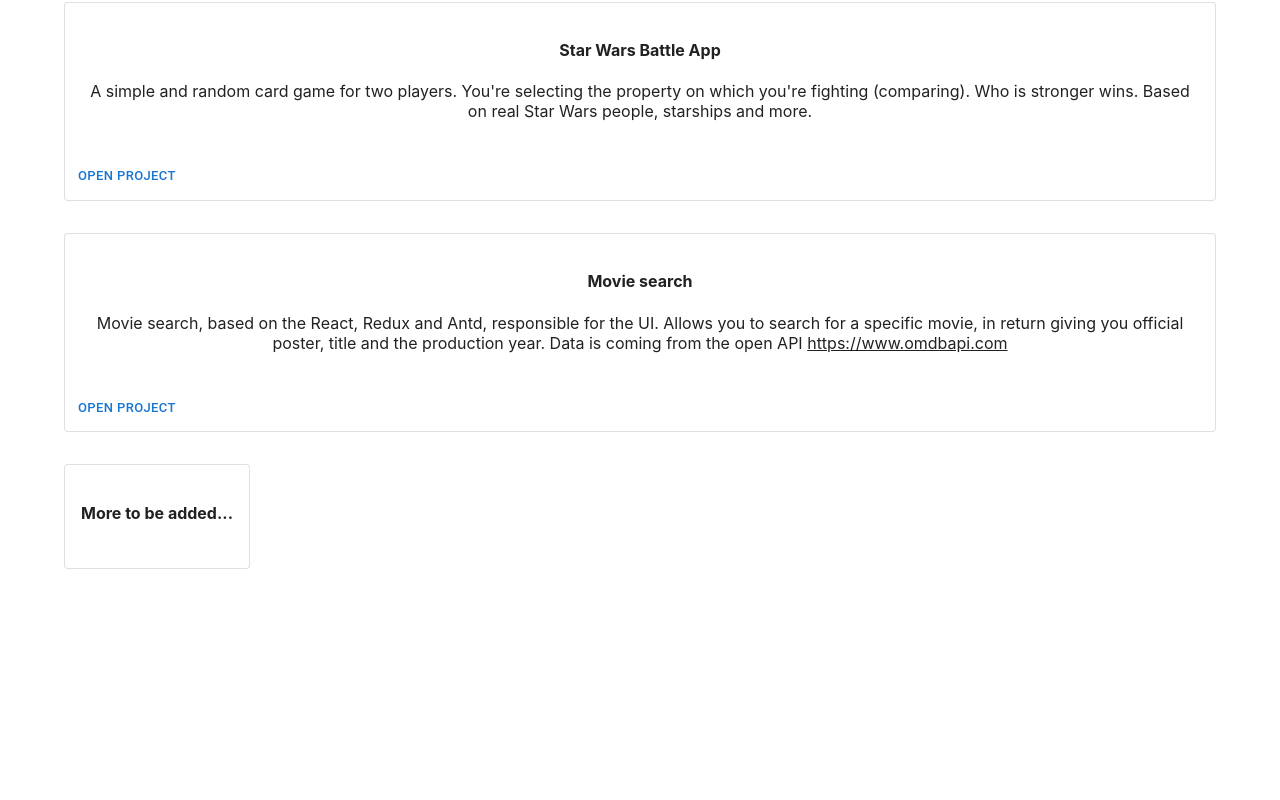
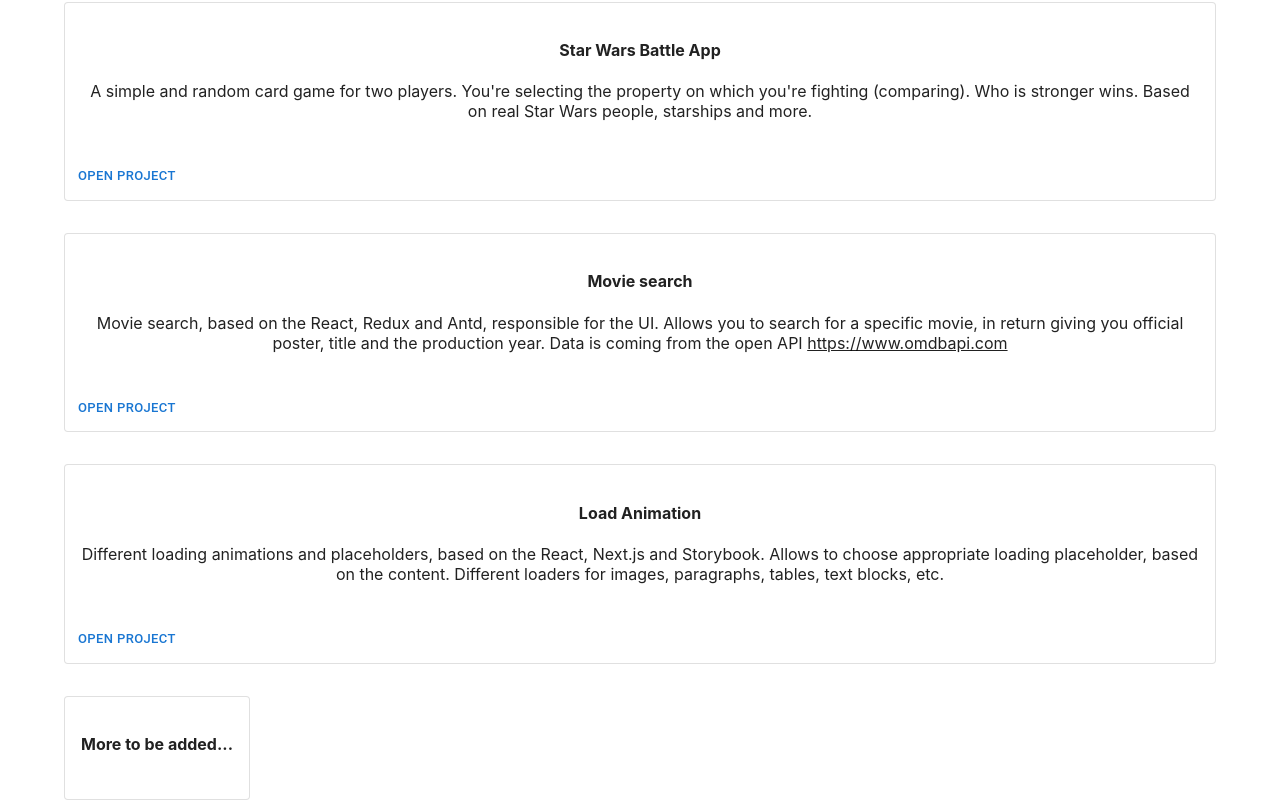
Before and after one commit to adrszl/adrian-szlegel-personal-projects, a React (Create React App) app: page / in a window 1280 px wide. Shown: the part 1140-1940 px from the top of the page. Before the commit the page ends 1709 px from the top, so only its background shows below. Built offline with nearby package versions, Linux system fonts and the light colour scheme.

Commit message:
new project added

```diff
--- a/src/App.js
+++ b/src/App.js
@@ -70,6 +70,18 @@
               <Grid item xs={3}>
                 <Card variant="outlined">
                   <CardContent>
+                    <h4>Load Animation</h4>
+                    <p>Different loading animations and placeholders, based on the React, Next.js and Storybook. Allows to choose appropriate loading placeholder, based on the content. Different loaders for images, paragraphs, tables, text blocks, etc.</p>
+                  </CardContent>
+                  <CardActions>
+                    <Button size="small" href="https://adrian-szlegel-react-load-animation.netlify.app/">Open project</Button>
+                  </CardActions>
+                </Card>
+              </Grid>
+
+              <Grid item xs={3}>
+                <Card variant="outlined">
+                  <CardContent>
                     <h4>More to be added...</h4>
                   </CardContent>
                 </Card>
```
